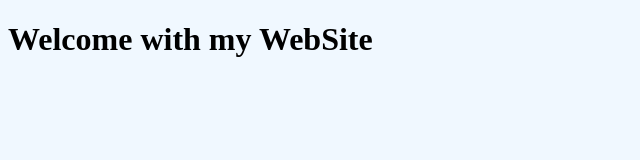
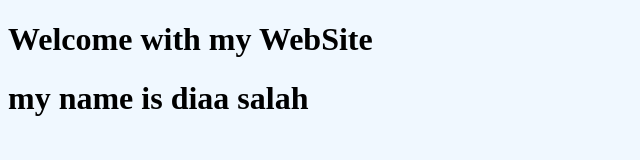
Before and after one commit to En-DeaaSalah/files, a plain HTML site: page index.html in a window 1280 px wide. Shown: the whole page, without its empty margins (0-640 px from the left). Drawn offline with Linux system fonts and the light colour scheme.

Commit message:
Update index.html

```diff
--- a/index.html
+++ b/index.html
@@ -10,6 +10,7 @@
   <body>
     <div>
       <h1>Welcome with my WebSite</h1>
+      <h1>my name is diaa salah</h1>
     </div>
 
     <script src="scripts.js"></script>
```
